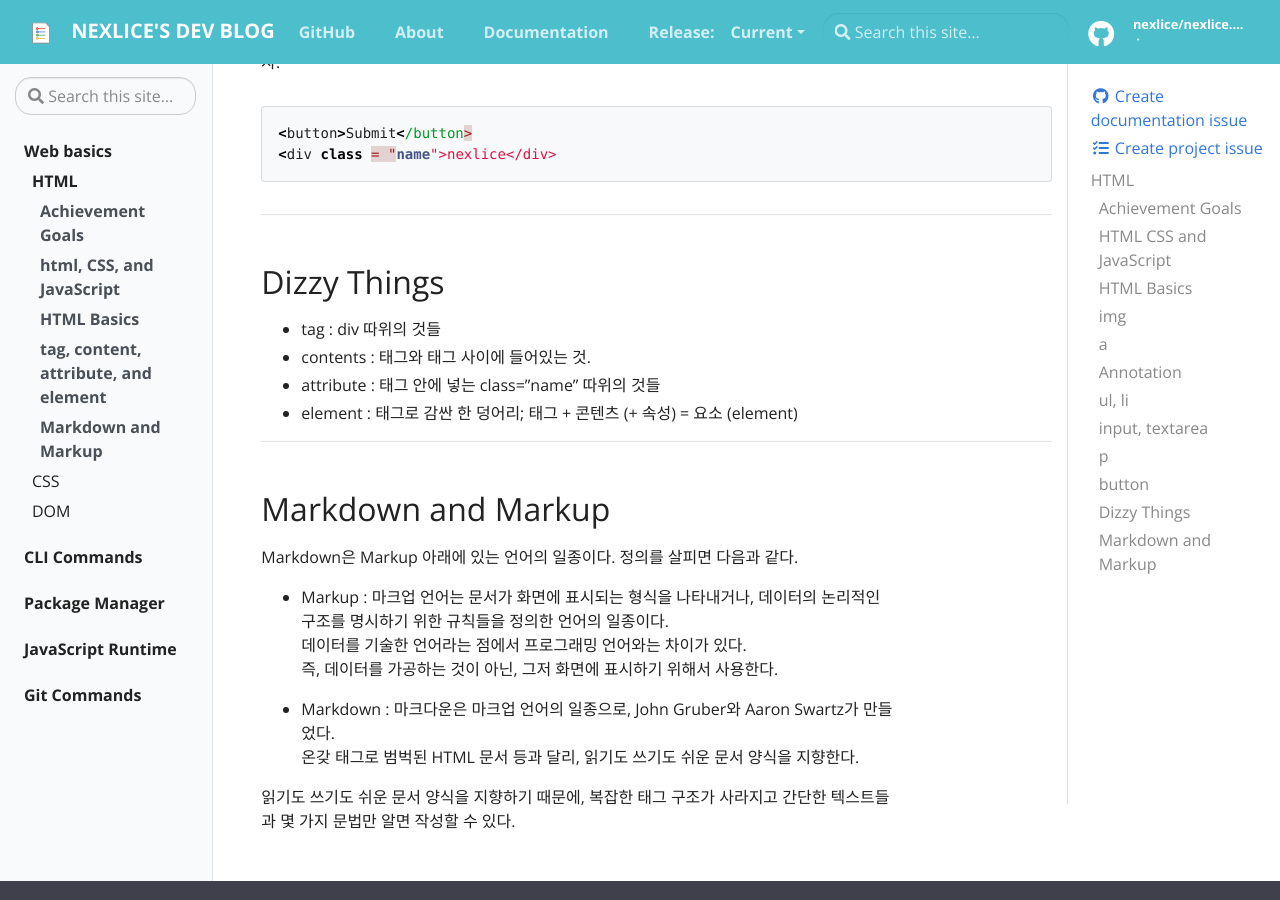
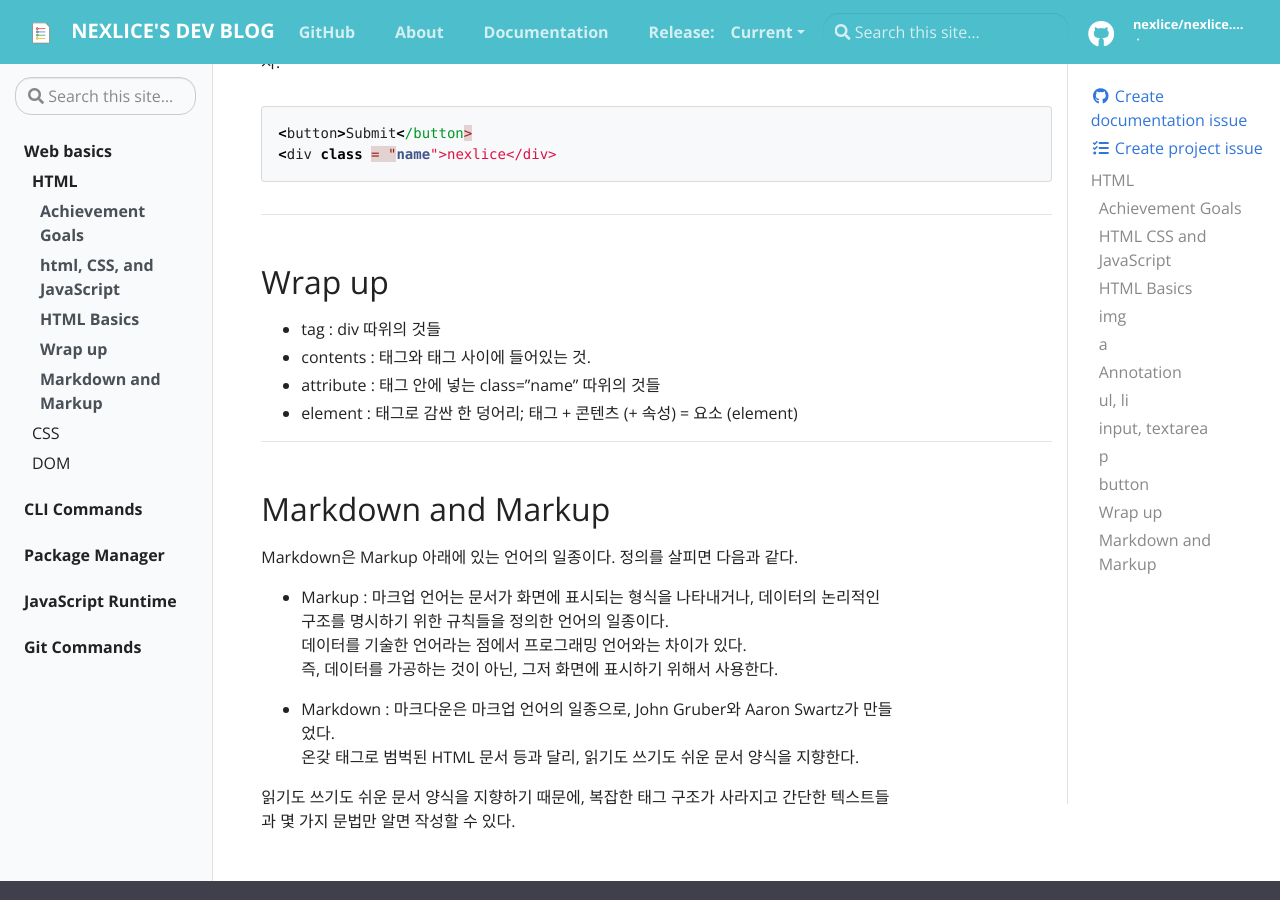
Before and after one commit to nexlice/nexlice.github.io, a Jekyll site: the page built from _docs/Web_Basics/html.md, in a window 1280 px wide and 900 px high, scrolled down 6307 px. Built offline with Jekyll 4.4.1, drawn with Linux system fonts in a browser that asks for light colours.

Commit message:
fix: visibility

````diff
--- a/_data/toc.yml
+++ b/_data/toc.yml
@@ -11,8 +11,8 @@
           url: "docs/Web_Basics/html#html-css-and-javascript"
         - title: HTML Basics
           url: "docs/Web_Basics/html#html-basics"
-        - title: tag, content, attribute, and element
-          url: "docs/Web_Basics/html#dizzy-things"
+        - title: Wrap up
+          url: "docs/Web_Basics/html#wrap-up"
         - title: Markdown and Markup
           url: "docs/Web_Basics/html#markdown-and-markup"
     - title: "CSS"
--- a/_docs/Web_Basics/html.md
+++ b/_docs/Web_Basics/html.md
@@ -263,7 +263,7 @@ button 태그의 예시는 아래와 같다.
 <div class = "name">nexlice</div>
 ```
 ---
-## Dizzy Things
+## Wrap up
 - tag : div 따위의 것들
 - contents : 태그와 태그 사이에 들어있는 것.
 - attribute : 태그 안에 넣는 class="name" 따위의 것들
````
